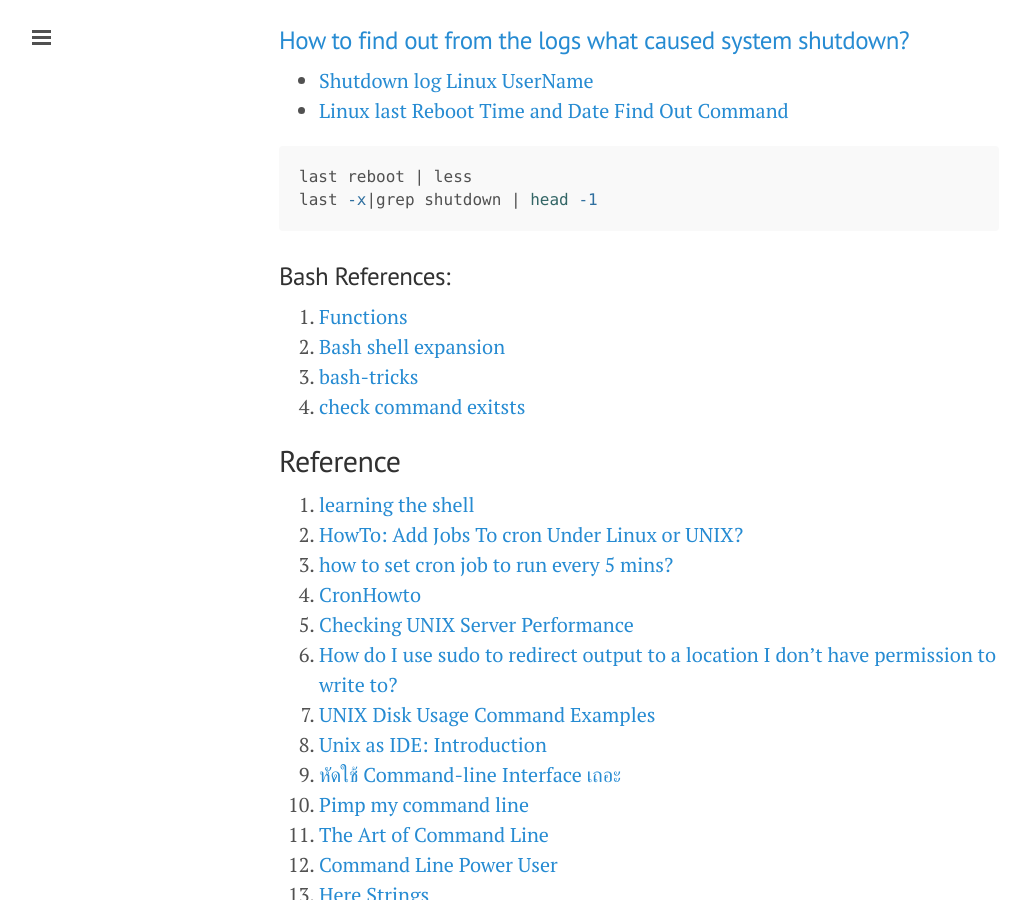
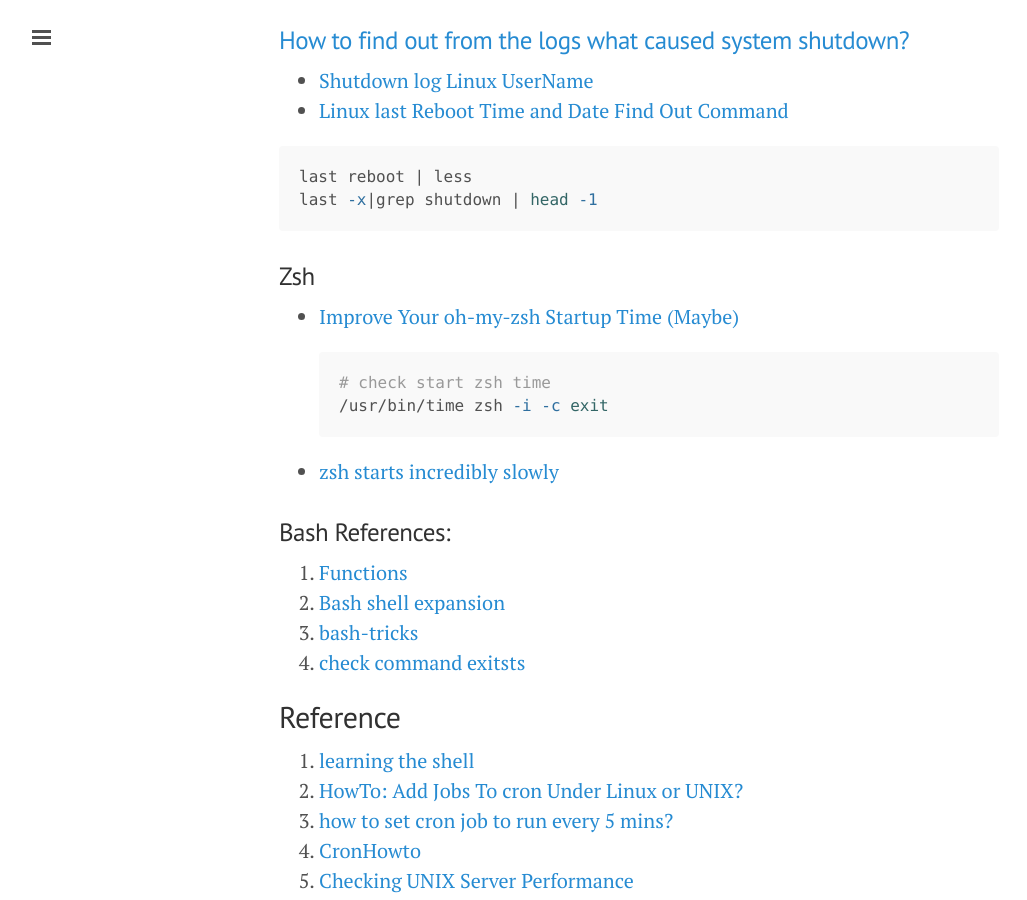
Before and after one commit to ibotdotout/ibotdotout.github.io, a Jekyll site: the page built from _posts/2014-06-27-unix.md, in a window 1280 px wide and 900 px high, scrolled down 6298 px. Shown: the whole window, without its empty margins (1-1028 px from the left). Built offline with Jekyll 4.4.1, drawn with Linux system fonts in a browser that asks for light colours; nearby versions of some CDN libraries; Markdown is read by kramdown in place of the engine named in the settings.

Commit message:
update zsh improve boot time

````diff
--- a/_posts/2014-06-27-unix.md
+++ b/_posts/2014-06-27-unix.md
@@ -280,6 +280,16 @@ last reboot | less
 last -x|grep shutdown | head -1
 ```
 
+### Zsh
+- [Improve Your oh-my-zsh Startup Time (Maybe)](http://blog.patshead.com/2011/04/improve-your-oh-my-zsh-startup-time-maybe.html)
+
+  ```sh
+  # check start zsh time
+  /usr/bin/time zsh -i -c exit
+  ```
+
+- [zsh starts incredibly slowly](http://superuser.com/questions/236953/zsh-starts-incredibly-slowly)
+
 
 ### Bash References:
 1. [Functions](http://tldp.org/HOWTO/Bash-Prog-Intro-HOWTO-8.html)
````
